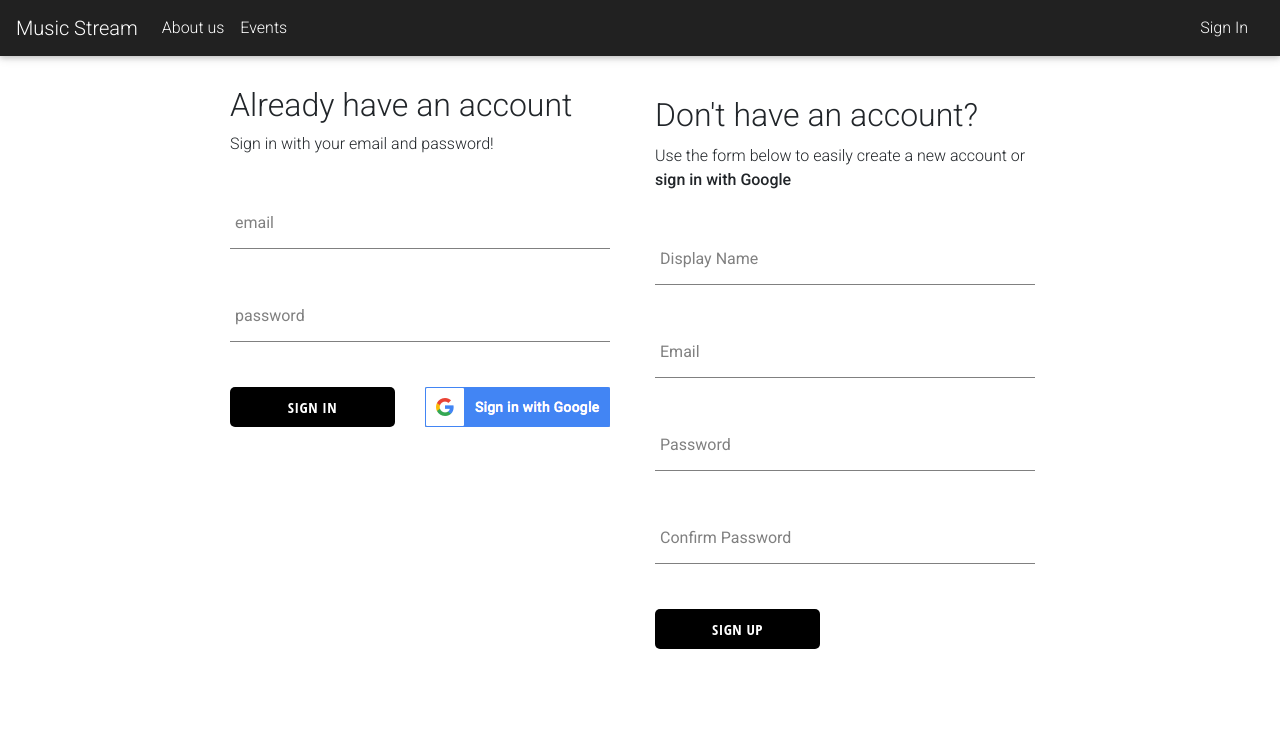
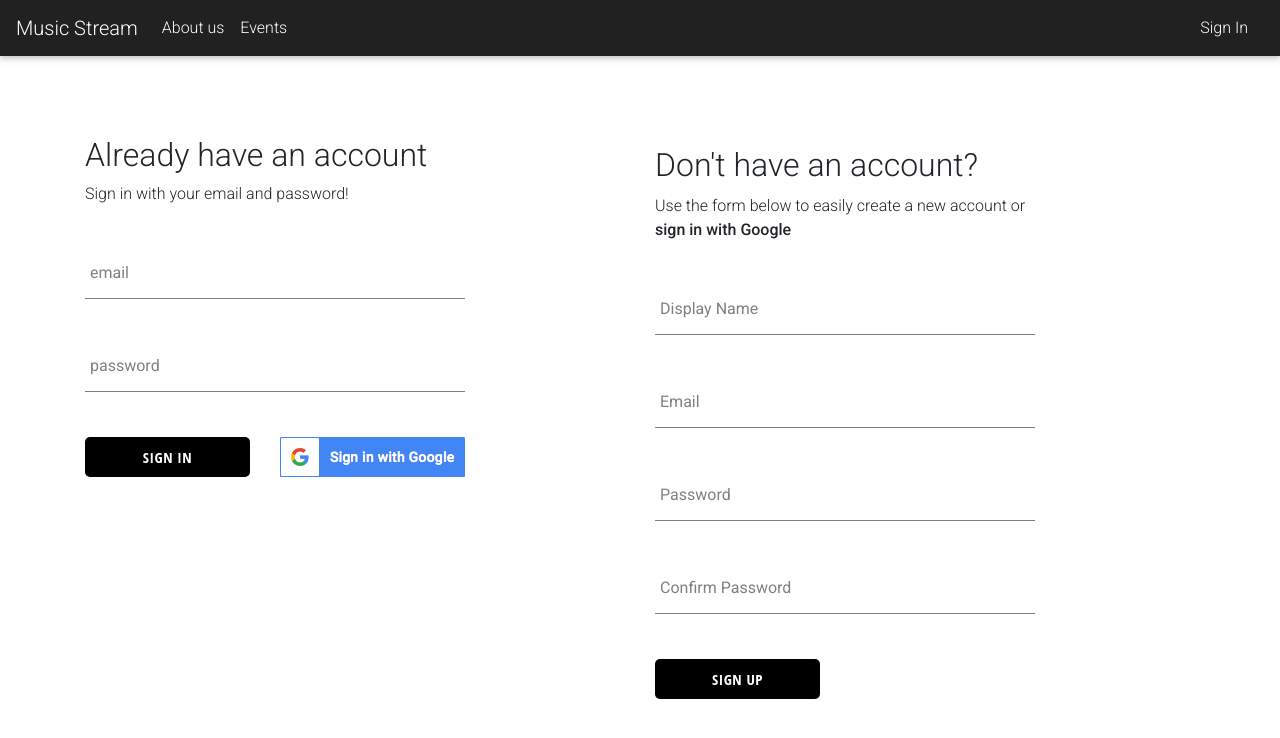
Before and after one commit to namitdoshi/music-streaming-react, a React (Create React App) app: page /signin in a window 1280 px wide. Shown: the top 738 px of the page. Built offline with nearby package versions, Linux system fonts and the light colour scheme; no server answers.

Commit message:
added margin to login-signup page

```diff
--- a/src/pages/sign-in-and-signup/sign-in-and-sign-up.styles.scss
+++ b/src/pages/sign-in-and-signup/sign-in-and-sign-up.styles.scss
@@ -1,6 +1,3 @@
 .sign-in-and-sign-up {
-    width: 850px;
-    display: flex;
-    justify-content: space-between;
-    margin: 30px auto;
+  margin-top: 10vh;
 }
```
